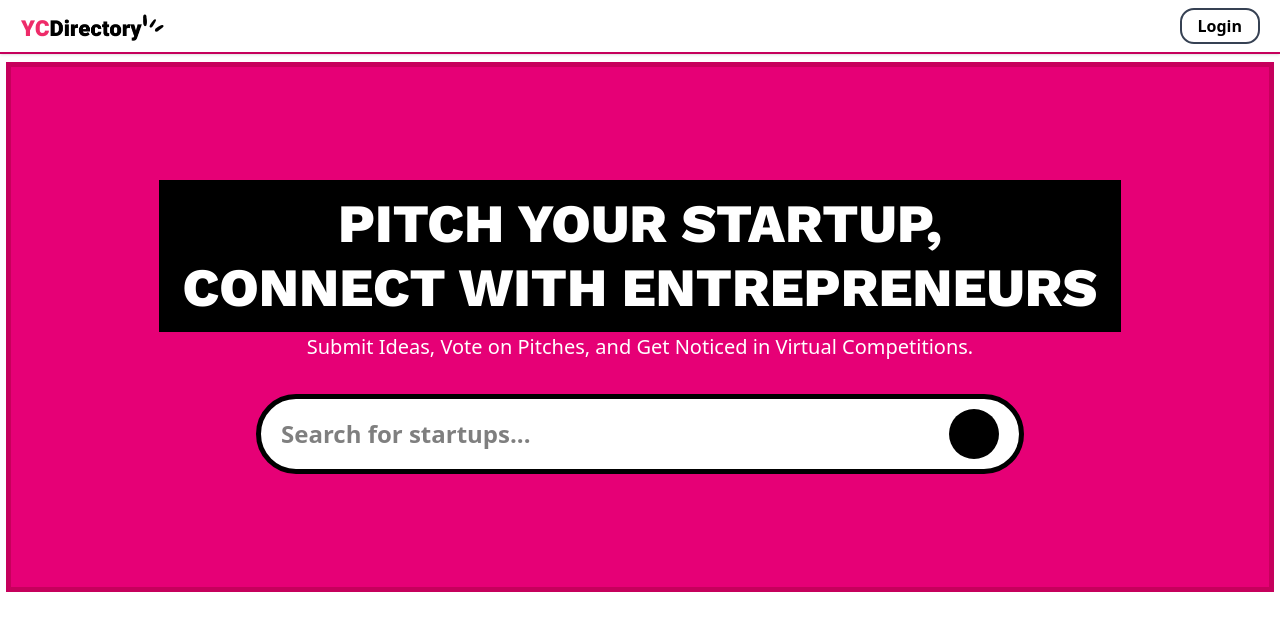
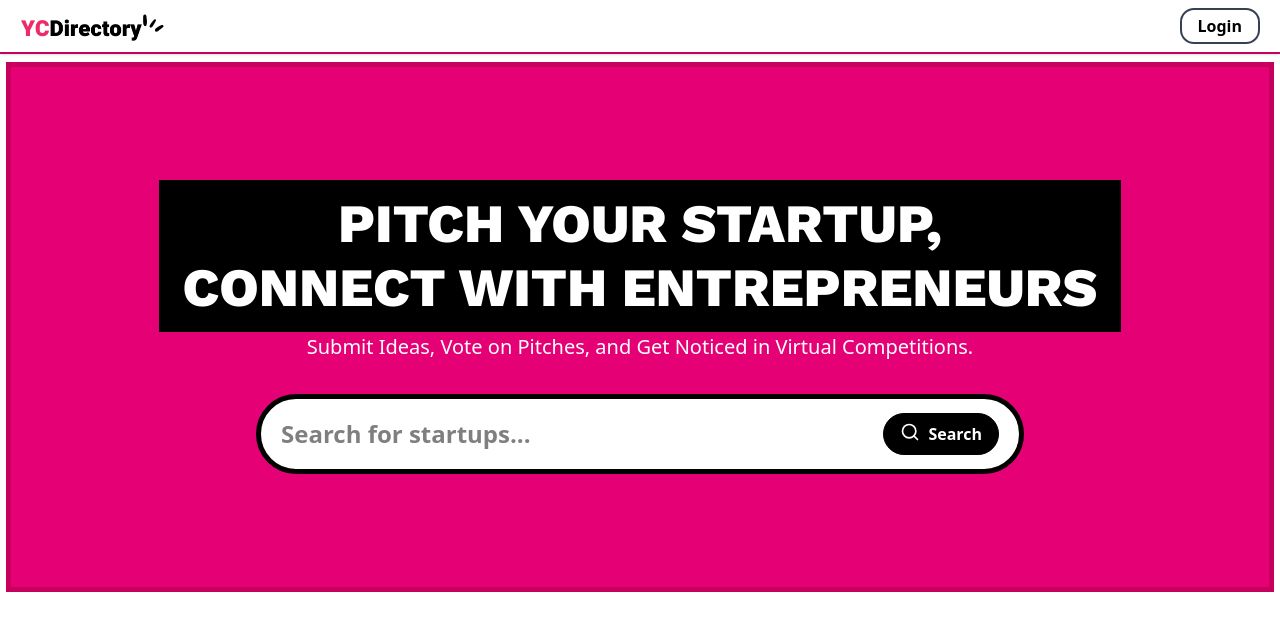
Before and after one commit to Visitha2001/full-stack-srartuppost-app, a Next.js app: page / in a window 1280 px wide. Shown: the top 630 px of the page. Built offline with nearby package versions, Linux system fonts and the light colour scheme; no server answers.

Commit message:
Enhance SearchForm component to accept query prop, add reset functionality, and update Home page integration

```diff
--- a/app/(root)/page.tsx
+++ b/app/(root)/page.tsx
@@ -1,13 +1,17 @@
 import Image from "next/image";
 import SearchForm from "../components/SearchForm";
 
-export default function Home() {
+export default async function Home({ searchParams }: {
+  searchParams: Promise<{ query?: string }>
+}) {
+  const query = (await searchParams).query;
+
   return (
     <>
       <section className="w-[99%] bg-pink-600 min-h-[530px] flex justify-center items-center flex-col py-10 px-6 m-2 mx-auto border-5 border-pink-700">
         <h1 className="heading">PITCH YOUR STARTUP, <br /> connect with Entrepreneurs</h1>
         <p className="font-medium text-[20px] text-white text-center break-words max-w-3xl">Submit Ideas, Vote on Pitches, and Get Noticed in Virtual Competitions.</p>
-        <SearchForm />
+        <SearchForm query={query}/>
       </section>
     </>
   );
--- a/app/components/SearchForm.tsx
+++ b/app/components/SearchForm.tsx
@@ -1,11 +1,13 @@
 import React from 'react'
 import Form from 'next/form'
+import SearchFormReset from './SearchFormReset';
+import { Search } from 'lucide-react';
 
-const SearchForm = () => {
+const SearchForm = ({query} : {query? : string}) => {
   return (
     <Form action="/"
         scroll={false}
-        className='max-w-3xl w-full min-h-[80px] bg-white border-[5px] border-black rounded-[80px] text-[24px] mt-8 px-5 flex flex-row items-center gap-5'
+        className='search-form max-w-3xl w-full min-h-[80px] bg-white border-[5px] border-black rounded-[80px] text-[24px] mt-8 px-5 flex flex-row items-center gap-5'
     >
         <input type="text"
             name='query'
@@ -13,8 +15,13 @@ const SearchForm = () => {
             className='flex-1 font-bold placeholder:font-semibold placeholder:text-black-100 w-full h-auto outline-none'
             placeholder='Search for startups...'
         />
-        <div className='gap-2 size-[50px] rounded-full bg-black flex justify-center items-center !important'>
-
+        <div className='flex gap-2'>
+            {query && (
+                <SearchFormReset />
+            )}
+            <button type='submit' className='flex gap-2 text-[16px] font-bold text-white bg-black hover:bg-gray-800 border-[1px] border-black rounded-[80px] px-4 py-2'>
+                <Search className="size-5"/>Search
+            </button>
         </div>
     </Form>
   )
--- /dev/null
+++ b/app/components/SearchFormReset.tsx
@@ -0,0 +1,25 @@
+'use client'
+import React from 'react';
+import Link from 'next/link';
+import { X } from 'lucide-react';
+
+const SearchFormReset = () => {
+    const reset = () => {
+        const form = document.querySelector('.search-form') as HTMLFormElement;
+        if (form) {
+            form.reset();
+        }
+    }
+
+  return (
+    <div>
+        <button type='reset' onClick={reset} className=''>
+            <Link href='/' className="search-btn rounded-full px-3 py-3 bg-black flex justify-center items-center !important text-white">
+                <X className='size-4'/>
+            </Link>
+        </button>
+    </div>
+  );
+}
+
+export default SearchFormReset;
```
